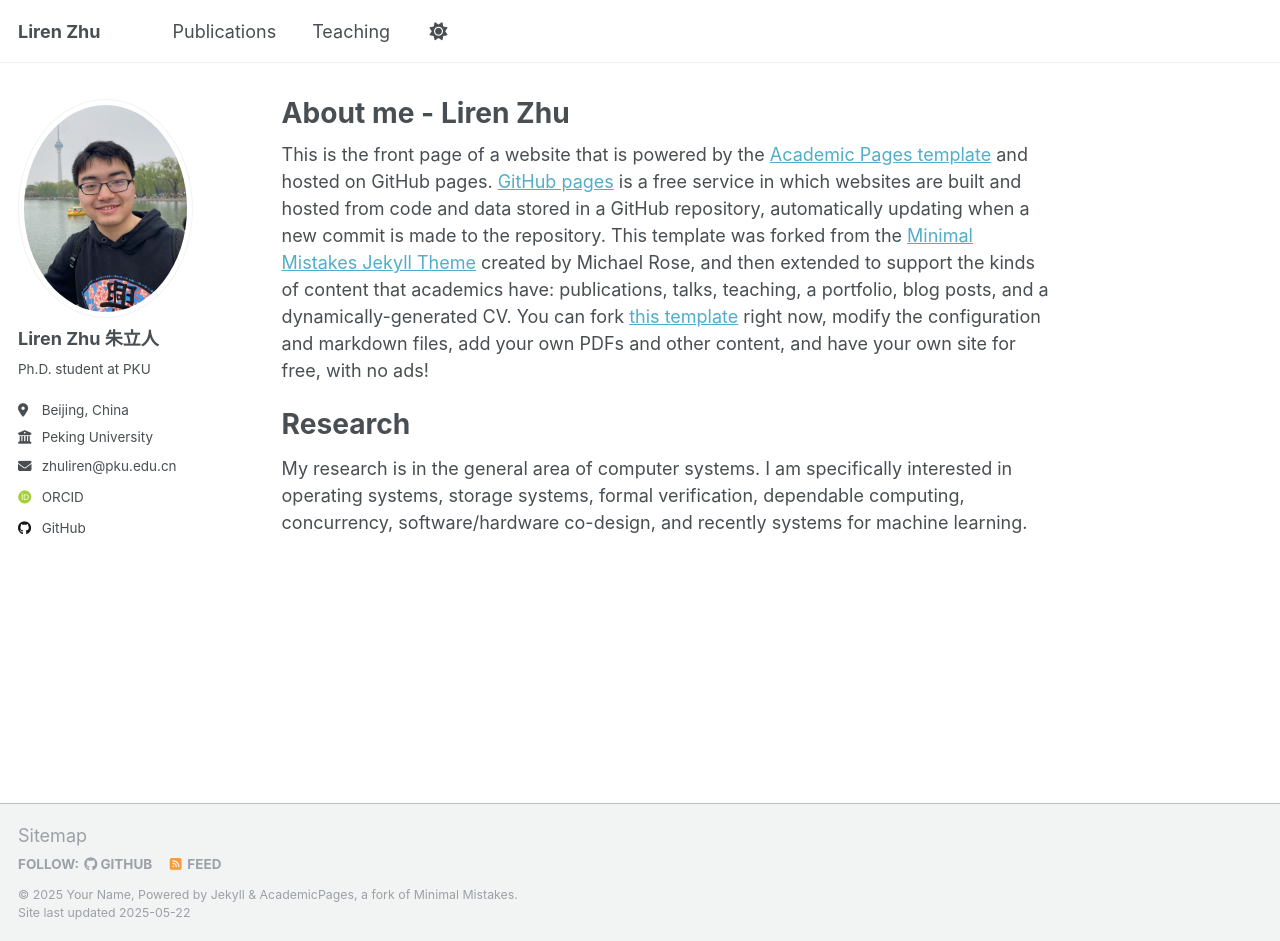
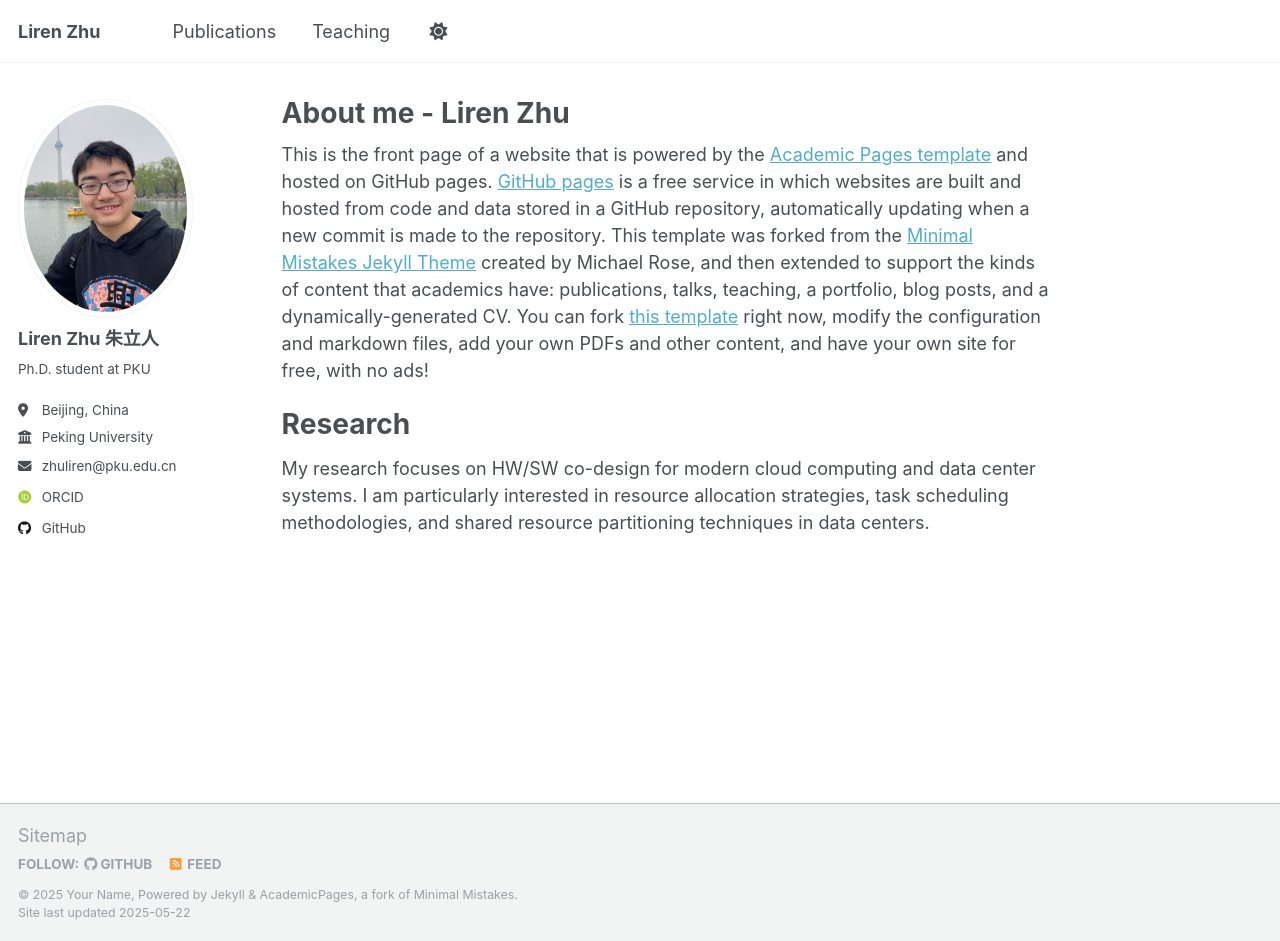
Before and after one commit to PKU-ZLR/PKU-ZLR.github.io, a Jekyll site: the page built from _pages/about.md, in a window 1280 px wide and 941 px high. Built offline with Jekyll 4.4.1, drawn with Linux system fonts in a browser that asks for light colours; some web fonts are replaced.

Commit message:
Update about.md

```diff
--- a/_pages/about.md
+++ b/_pages/about.md
@@ -11,7 +11,4 @@ This is the front page of a website that is powered by the [Academic Pages templ
 
 Research
 ======
-My research is in the general area of computer systems. I am specifically
-interested in operating systems, storage systems, formal verification,
-dependable computing, concurrency, software/hardware co-design, and recently
-systems for machine learning.
+My research focuses on HW/SW co-design for modern cloud computing and data center systems. I am particularly interested in resource allocation strategies, task scheduling methodologies, and shared resource partitioning techniques in data centers.
```
